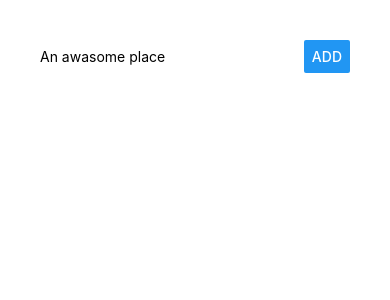
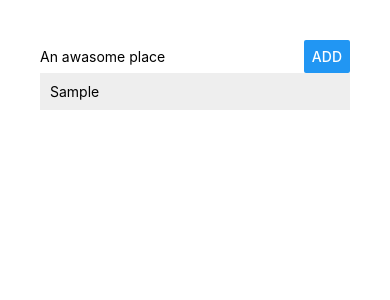
Before and after one commit to VasantHugar/RN-React-Redux, a React Native app: screen / in a window 390 px wide. Both pictures are taken after typing "Sample" into the empty fields and a click on the button "ADD". Shown: the top 300 px of the page. Built offline with nearby package versions, Linux system fonts and the light colour scheme.

Commit message:
Completed Sample app

```diff
--- a/App.js
+++ b/App.js
@@ -1,43 +1,30 @@
 import React from 'react';
 import { StyleSheet, Text, View, TextInput, Button } from 'react-native';
+
+import PlaceInput from './src/components/PlaceInput/PlaceInput';
+import PlaceList from './src/components/PlaceList/PlaceList';
 
 export default class App extends React.Component {
 
   state = {
-    placeName: ""
+    places: []
   };
 
-  placeNameChangedHandler = (val) => {
+  placeAddedHandler = placeName => {
 
-    this.setState({
-      placeName: val
+    this.setState(prevState => {
+      return {
+        places: prevState.places.concat(placeName)
+      };
     });
   };
 
-  addPlaceNameHandler = () => {
-    alert(this.state.placeName);
-    this.setState({
-      placeName: ""
-    });
-  };
+  render() {
 
-
-  render() {
     return (
       <View style={styles.container}>
-
-        <View style={styles.inputContainer}>
-          <TextInput
-            placeholder="An awasome place"
-            value={this.state.placeName}
-            onChangeText={this.placeNameChangedHandler}
-            style={styles.placeInput}/>
-
-          <Button
-            title="Add"
-            onPress={this.addPlaceNameHandler}
-            style={styles.placeButton}/>
-        </View>
+        <PlaceInput onPlaceAdded={this.placeAddedHandler}/>
+        <PlaceList places={this.state.places}/>
       </View>
     );
   }
@@ -50,18 +37,5 @@
     backgroundColor: '#fff',
     alignItems: 'center',
     justifyContent: 'flex-start',
-  },
-  inputContainer: {
-    //flex: 1,
-    width: "100%",
-    flexDirection: 'row',
-    alignItems: 'center',
-    justifyContent: 'space-between',
-  },
-  placeInput: {
-    width: "70%"
-  },
-  placeButton: {
-    width: "30%"
-  },
+  }
 });
--- /dev/null
+++ b/src/components/ListItem/ListItem.js
@@ -0,0 +1,20 @@
+import React from "react";
+import {View, Text, StyleSheet} from "react-native";
+
+
+const listItem = (props) => (
+    <View style={styles.listItem}>
+        <Text>{props.placeName}</Text>
+    </View>
+);
+
+const styles = StyleSheet.create({
+    listItem: {
+        width: "100%",
+        marginBottom: 5,
+        padding: 10,
+        backgroundColor: "#eee"
+    }
+});
+
+export default listItem;
--- /dev/null
+++ b/src/components/PlaceInput/PlaceInput.js
@@ -0,0 +1,59 @@
+import React, { Component } from 'react';
+import { StyleSheet, View, TextInput, Button } from 'react-native';
+
+class PlaceInput extends Component {
+
+    state = {
+        placeName: ""
+    };
+
+    placeNameChangedHandler = (val) => {
+        this.setState({
+            placeName: val
+        });
+    };
+
+    placeSubmitHandler = () => {
+        if (this.state.placeName.trim() === "") {
+            return;
+        }
+        this.props.onPlaceAdded(this.state.placeName);
+        this.setState({
+            placeName: ""
+        });
+    };
+
+    render() {
+        return (
+            <View style={styles.inputContainer}>
+                <TextInput
+                    placeholder="An awasome place"
+                    value={this.state.placeName}
+                    onChangeText={this.placeNameChangedHandler}
+                    style={styles.placeInput} />
+
+                <Button
+                    title="Add"
+                    onPress={this.placeSubmitHandler}
+                    style={styles.placeButton} />
+            </View>
+        );
+    }
+}
+
+const styles = StyleSheet.create({
+    inputContainer: {
+        width: "100%",
+        flexDirection: 'row',
+        alignItems: 'center',
+        justifyContent: 'space-between',
+    },
+    placeInput: {
+        width: "70%"
+    },
+    placeButton: {
+        width: "30%"
+    }
+});
+
+export default PlaceInput;
--- /dev/null
+++ b/src/components/PlaceList/PlaceList.js
@@ -0,0 +1,20 @@
+import React from 'react';
+import { View, StyleSheet } from 'react-native';
+import ListItem from '../ListItem/ListItem';
+
+const placeList = props => {
+    const placesOutput = props.places.map((place, index) => (
+        <ListItem key={index} placeName={place} />
+    ));
+    return (
+        <View style={styles.listContainer}> {placesOutput} </View>
+    );
+};
+
+const styles = StyleSheet.create({
+    listContainer: {
+        width: "100%",
+    }
+});
+
+export default placeList;
```
